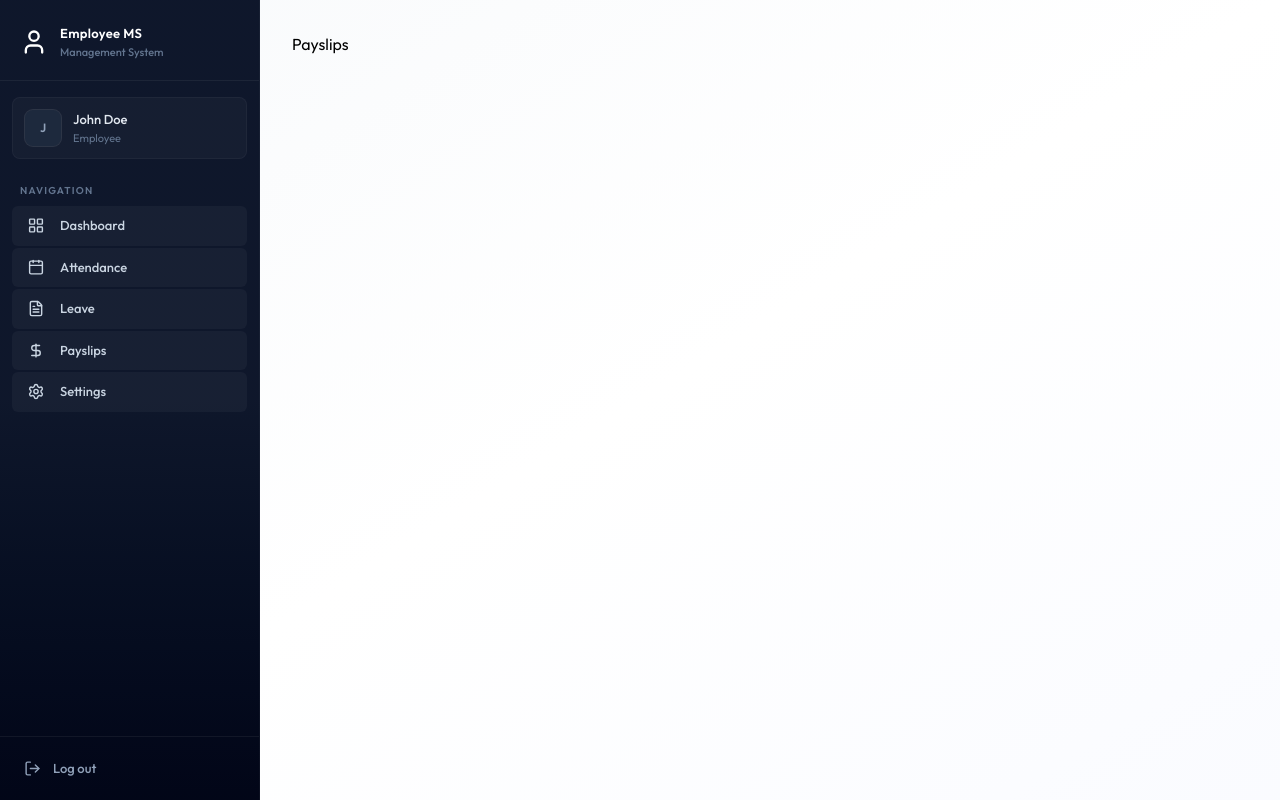
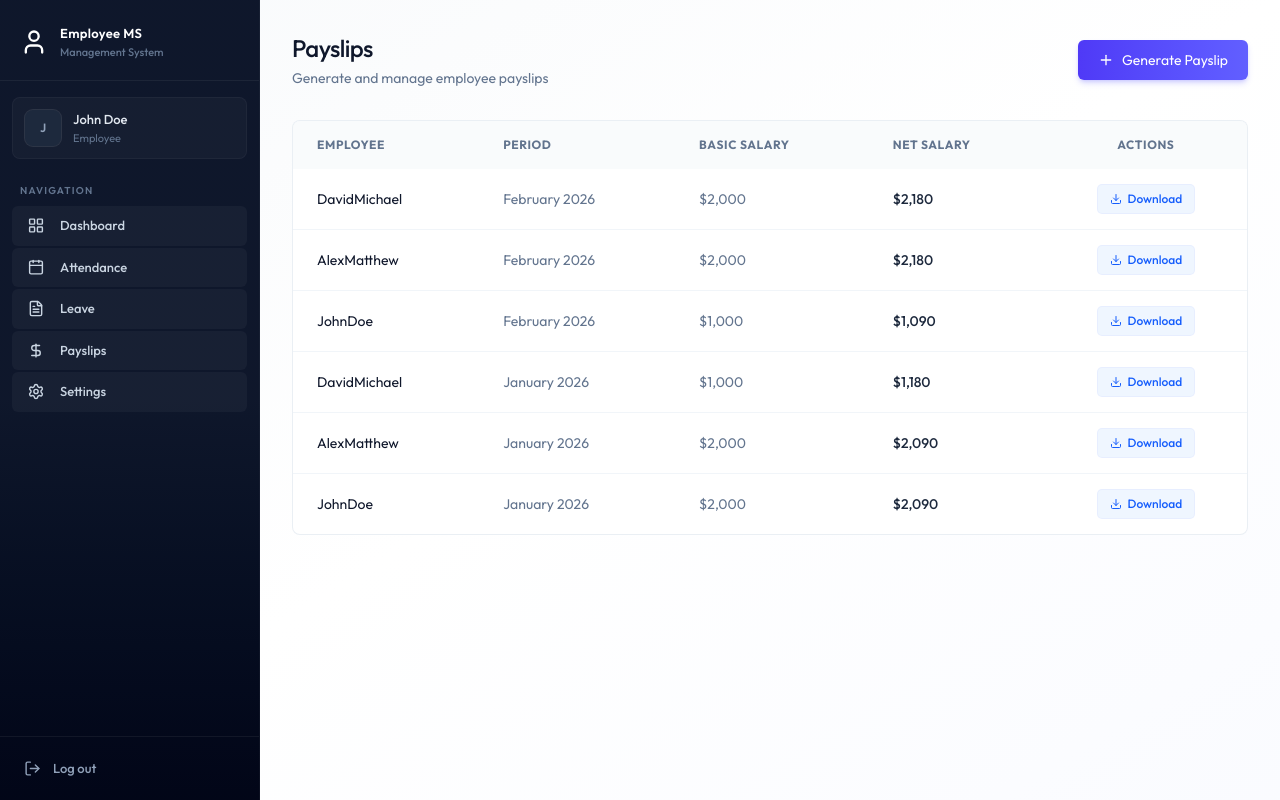
Before and after one commit to Vikneswari-123/EMS-MERN, a React (Vite) app in the folder client/: page /Payslips in a window 1280 px wide. Built offline with nearby package versions, Linux system fonts and the light colour scheme.

Commit message:
payslips page UI completed

```diff
--- /dev/null
+++ b/client/src/components/payslip/GeneratePayslipForm.jsx
@@ -0,0 +1,95 @@
+import { Loader2, Plus, X } from 'lucide-react'
+import React, { useState } from 'react'
+
+const GeneratePayslipForm = ({employees, onSuccess}) => {
+    const [isOpen, setIsOpen] = useState(false)
+    const [loading, setLoading] = useState(false)
+
+    if(!isOpen) return (
+        <button onClick={()=>setIsOpen(true)} className='btn-primary flex items-center gap-2'>
+            <Plus className='w-4 h-4'/> Generate Payslip
+        </button>
+    )
+
+    const handleSubmit = async (e) => {
+        e.preventDefault();
+    }
+
+  return (
+    <div className='fixed inset-0 bg-black/40 backdrop-blur-sm flex items-center justify-center z-50 p-4'>
+        <div className='card max-w-lg w-full p-6 animate-slide-up'>
+            <div className='flex justify-between items-center mb-6'>
+                <h3 className='text-lg font-bold text-slate-900'>Generate Monthly Payslip</h3>
+                <button onClick={()=>setIsOpen(false)} className='text-slate-400 hover:text-slate-600 p-1'>
+                    <X size={20}/>
+                </button>
+            </div>
+            <form onSubmit={handleSubmit} className='space-y-4'>
+                {/* select employee */}
+                 <div>
+                    <label className='block text-sm font-medium text-slate-700 mb-2'>Employee</label>
+                    <select name="employeeId" required>
+                        {employees.map((e)=>(
+                            <option key={e.id} value={e.id}>
+                                {e.firstName} {e.lastName} ({e.position})
+                            </option>
+                        ))}
+                    </select>
+                 </div>
+                {/* select month & year */}
+                <div className='grid grid-cols-2 gap-4'>
+                    <div>
+                        <label className='block text-sm font-medium text-slate-700 mb-2'>Month</label>
+                        <select name="month">
+                            {Array.from({length: 12}, (_, i)=> i+1).map((m)=>(
+                                 <option key={m} value={m}>
+                                    {m}
+                                 </option>
+                            ))}
+                        </select>
+                    </div>
+                    <div>
+                        <label className='block text-sm font-medium text-slate-700 mb-2'>Year</label>
+                        <input type='number' name="year" defaultValue={new Date().getFullYear()}/>
+                    </div>
+                </div>
+
+                {/* Basic Salary */}
+                <div>
+                        <label className='block text-sm font-medium text-slate-700 mb-2'>Basic Salary</label>
+                        <input type='number' name="basicSalary" required placeholder='5000'/>
+                </div>
+
+                {/* Allowances & Deductions */}
+                <div className='grid grid-cols-2 gap-4'>
+                    <div>
+                        <label className='block text-sm font-medium text-slate-700 mb-2'>Allowances</label>
+                        <input type='number' name="allowances" defaultValue="0"/>
+                    </div>
+
+                    <div>
+                        <label className='block text-sm font-medium text-slate-700 mb-2'>Deductions</label>
+                        <input type='number' name="deductions" defaultValue="0"/>
+                    </div>
+                </div>
+
+                {/* buttons */}
+                <div className='flex justify-end gap-3 pt-2'>
+                    <button onClick={()=> setIsOpen(false)} type='button' className='btn-secondary'>
+                        Cancel
+                    </button>
+
+                    <button disabled={loading} type='submit' className='btn-primary flex items-center'>
+                        {loading && <Loader2 className='w-4 h-4 mr-2 animate-spin'/>}
+                        Generate
+                    </button>
+
+                </div>
+
+            </form>
+        </div>
+    </div>
+  )
+}
+
+export default GeneratePayslipForm
--- /dev/null
+++ b/client/src/components/payslip/PayslipList.jsx
@@ -0,0 +1,69 @@
+import { Download } from 'lucide-react'
+import React from 'react'
+import { format } from 'date-fns'
+
+const paySlipList = ({payslips, isAdmin}) => {
+  return (
+    <div className='card overflow-hidden'>
+                <div className='overflow-x-auto'>
+                    <table className='table-modern'>
+                        <thead>
+                            <tr>
+                                {isAdmin && <th>Employee</th>}
+                                <th>Period</th>
+                                <th>Basic Salary</th>
+                                <th>Net Salary</th>
+                                <th className='text-center'>Actions</th>
+                            </tr>
+                        </thead>
+                        <tbody>
+                            {payslips.length === 0 ? (
+                                <tr>
+                                    <td colSpan={isAdmin ? 5 : 4} className='text-center py-12 text-slate-400'>
+                                        No payslips found
+                                    </td>
+                                </tr>
+                            ):(
+                                payslips.map((payslip)=>{
+                                    return (
+                                        <tr key={payslip._id || payslip.id}>
+                                            {isAdmin && (
+                                                <td className='text-slate-900'>
+                                                    {payslip.employee?.firstName}
+                                                    {payslip.employee?.lastName}
+                                                </td>
+                                            )}
+
+                                            <td className='text-slate-500'>
+                                                {format(new Date(payslip.year, payslip.month-1), "MMMM yyyy")}
+                                            </td>
+
+                                            <td className='text-slate-500'>
+                                                ${payslip.basicSalary?.toLocaleString()}
+                                            </td>
+
+                                            <td className='font-medium text-slate-800'>
+                                                ${payslip.netSalary?.toLocaleString()}
+                                            </td>
+
+                                            <td className='text-center'>
+                                                <button onClick={()=>window.open(`/print/payslips/${payslip._id || payslip.id}`)} className='inline-flex items-center px-3 py-1.5 text-xs font-medium
+                                                rounded text-blue-600 bg-blue-50 hover:bg-blue-100 transition-colors ring-1 ring-blue-600/10 '>
+                                                    <Download className='w-3 h-3 mr-1.5'/> Download
+                                                </button>
+                                            </td>
+
+                                        </tr>
+                                    )
+                                })
+                            )}
+                        </tbody>
+                    </table>
+
+                </div>
+
+            </div>
+  )
+}
+
+export default paySlipList
--- a/client/src/pages/Payslips.jsx
+++ b/client/src/pages/Payslips.jsx
@@ -1,7 +1,48 @@
+import { useCallback, useState, useEffect } from "react"
+import { dummyEmployeeData, dummyPayslipData } from "../assets/assets";
+import Loading from "../components/Loading";
+import PayslipList from "../components/payslip/PayslipList";
+import { format } from "date-fns";
+import GeneratePayslipForm from "../components/payslip/GeneratePayslipForm";
+
 const Payslips = () => {
+  const [payslips, setPayslips] = useState([])
+  const [employees, setEmployees] = useState([])
+  const [loading, setLoading] = useState(true);
+  const isAdmin = true;
+
+  const fetchPayslips = useCallback(async()=>{
+    setPayslips(dummyPayslipData)
+    setTimeout(()=> {
+      setLoading(false);
+    }, 1000)
+  },[])
+
+  useEffect(() => {
+    fetchPayslips();
+  }, [fetchPayslips])
+
+  useEffect(()=>{
+    if(isAdmin) setEmployees(dummyEmployeeData)
+  }, [isAdmin])
+
+  if(loading) return <Loading/>
+
   return (
-    <div>Payslips</div>
+    <div className="animate-fade-in">
+      <div className="flex flex-col sm:flex-row justify-between items-start sm:items-center gap-4 mb-8">
+        <div>
+          <h1 className="page-title">Payslips</h1>
+          <p className="page-subtitle">{isAdmin? "Generate and manage employee payslips" : "Your payslip history"}</p>
+        </div>
+        {isAdmin && <GeneratePayslipForm employees={employees} onSuccess={fetchPayslips}/>}
+      </div>
+        <PayslipList payslips={payslips} isAdmin={isAdmin}/>
+    </div>
+
   )
+
+
 }
 
 export default Payslips
```
